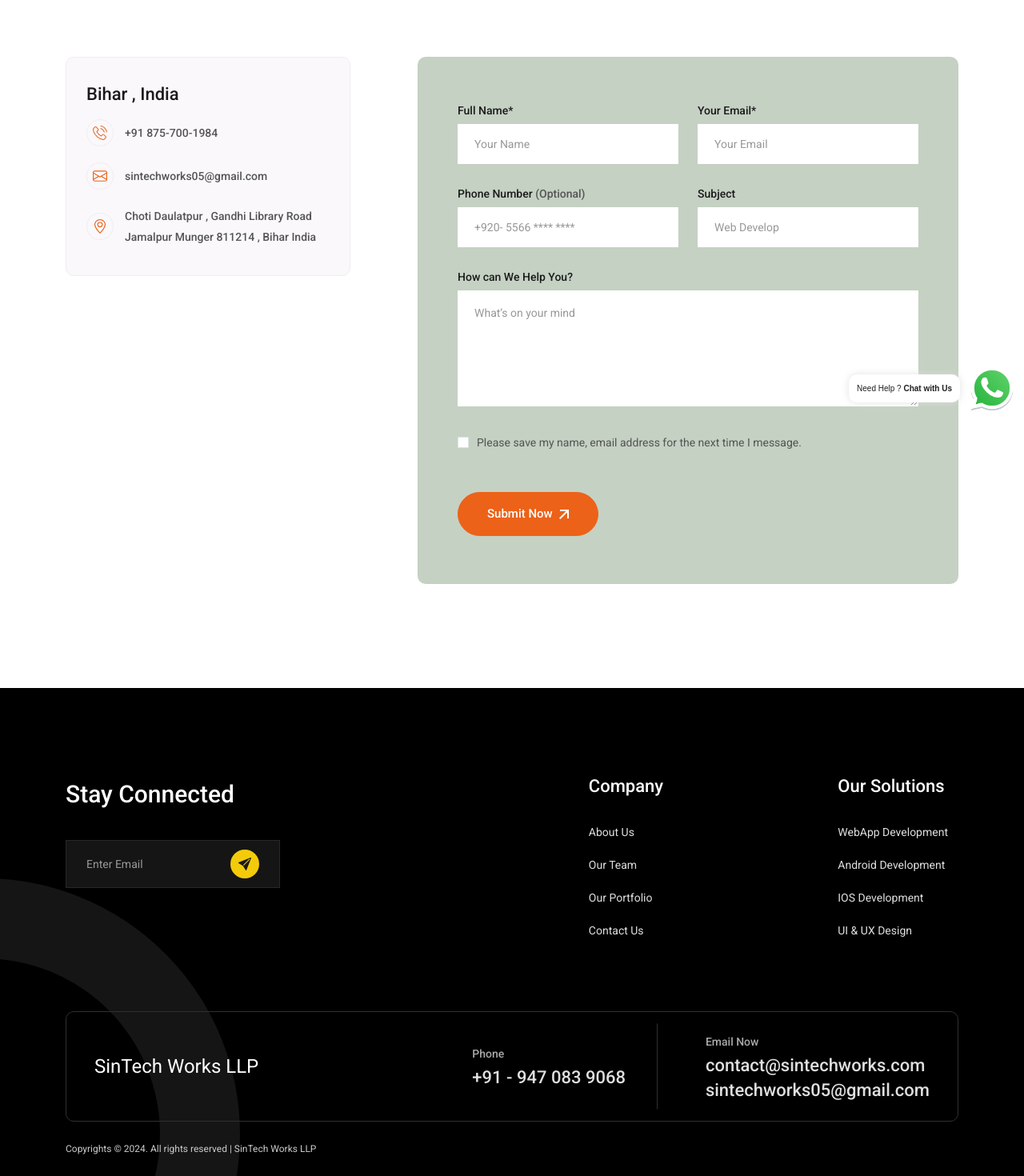
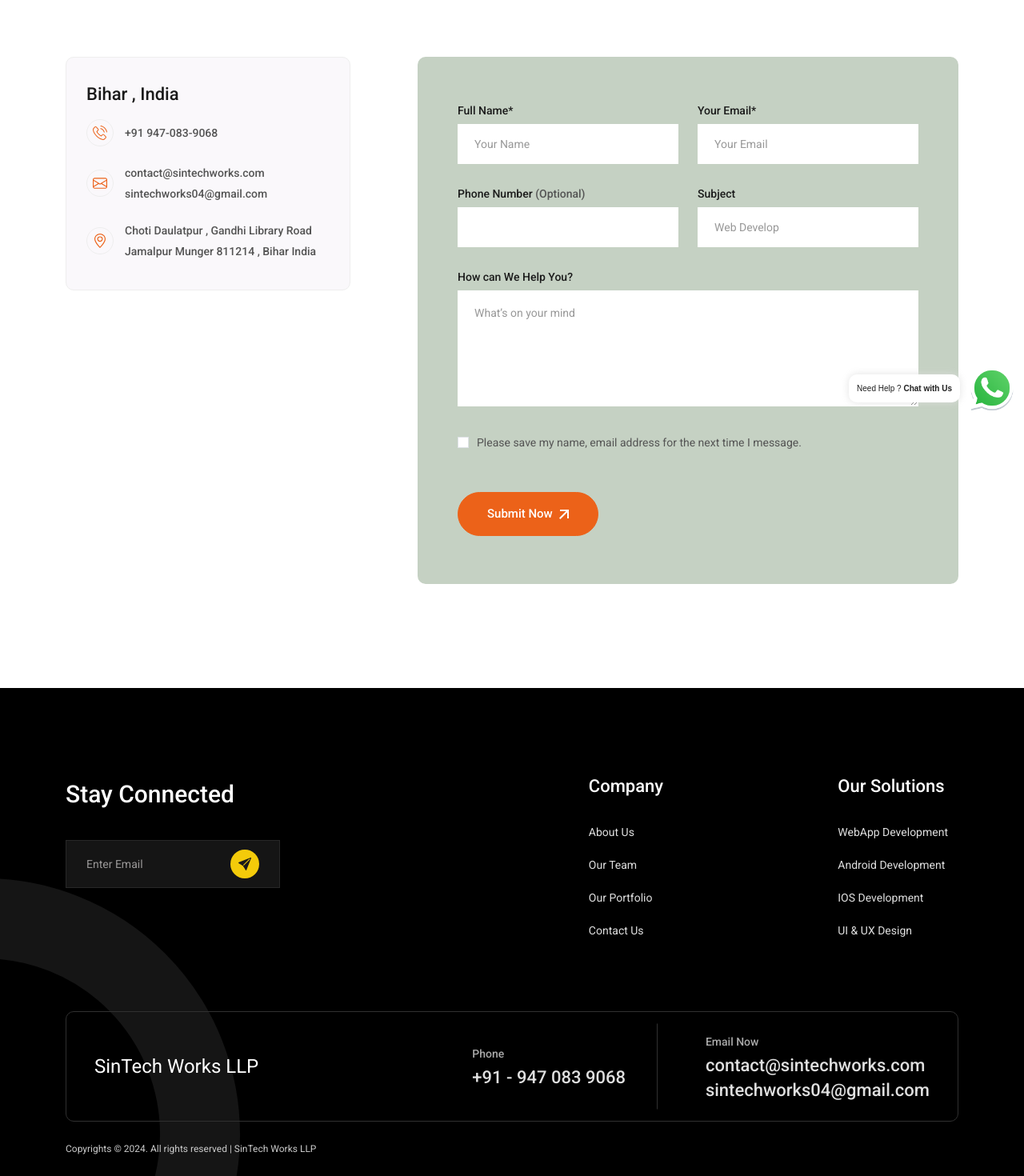
Before and after one commit to apsingh03/AgencySite, a Next.js app: page /contact in a window 1280 px wide. Shown: the part 275-1745 px from the top of the page at 80% size. Built offline with nearby package versions, Linux system fonts and the light colour scheme.

Commit message:
update in no

```diff
--- a/src/app/contact/page.js
+++ b/src/app/contact/page.js
@@ -40,7 +40,7 @@
                             </svg>
                           </div>
                           <div className="info">
-                            <a href="tel:+918757001984">+91 875-700-1984</a>
+                            <a href="tel:+918757001984">+91 947-083-9068</a>
                           </div>
                         </li>
                         <li>
@@ -55,8 +55,11 @@
                             </svg>
                           </div>
                           <div className="info">
-                            <a href="mailto:sintechworks05@gmail.com">
-                              sintechworks05@gmail.com
+                            <a href="mailto:contact@gmail.com">
+                              contact@sintechworks.com
+                            </a>
+                            <a href="mailto:sintechworks04@gmail.com">
+                              sintechworks04@gmail.com
                             </a>
                           </div>
                         </li>
@@ -105,10 +108,7 @@
                           <label>
                             Phone Number <span>(Optional)</span>
                           </label>
-                          <input
-                            type="text"
-                            placeholder="+920- 5566 **** ****"
-                          />
+                          <input type="text" />
                         </div>
                       </div>
                       <div className="col-md-6">
--- a/src/components/Footer/Footer2.js
+++ b/src/components/Footer/Footer2.js
@@ -220,8 +220,8 @@
                             </a>
                           </h5>
                           <h5>
-                            <a href="mailto:sintechworks05@gmail.com">
-                              sintechworks05@gmail.com
+                            <a href="mailto:sintechworks04@gmail.com">
+                              sintechworks04@gmail.com
                             </a>
                           </h5>
                         </li>
--- a/src/components/common/Sidebar.js
+++ b/src/components/common/Sidebar.js
@@ -126,7 +126,7 @@
                     <div className="contact">
                       <span>Phone</span>
                       <h6>
-                        <a href="tel:+91918757001984">+91 - 875 700 1984</a>
+                        <a href="tel:+91918757001984">+91 - 947 083 9068</a>
                       </h6>
                     </div>
                   </li>
@@ -143,9 +143,15 @@
                     </div>
                     <div className="contact">
                       <span>Email Now</span>
+
                       <h6>
-                        <a href="mailto:sintechworks05@gmail.com">
-                          sintechworks05@gmail.com
+                        <a href="mailto:contact@sintechworks.com">
+                          contact@sintechworks.com
+                        </a>
+                      </h6>
+                      <h6>
+                        <a href="mailto:sintechworks04@gmail.com">
+                          sintechworks04@gmail.com
                         </a>
                       </h6>
                     </div>
--- a/src/components/header/Header.js
+++ b/src/components/header/Header.js
@@ -82,7 +82,7 @@
               <ul className="topbar-right">
                 <li>Sun-Tue (9:00 am-7.00 pm)</li>
                 <li>
-                  <a href="mailto:sintechworks05@gmail.com">
+                  <a href="mailto:sintechworks04@gmail.com">
                     <svg
                       xmlns="http://www.w3.org/2000/svg"
                       width={14}
@@ -93,7 +93,7 @@
                         <path d="M12.8333 0H1.16668C0.523223 0 0 0.498307 0 1.11112V8.88891C0 9.50169 0.523223 10 1.16668 10H12.8334C13.4768 10 14 9.50169 14 8.88888V1.11112C14 0.498307 13.4768 0 12.8333 0ZM1.16668 0.555547H12.8334C12.8763 0.555547 12.9142 0.570469 12.9545 0.578906C11.9445 1.4593 8.59532 4.37732 7.42328 5.38302C7.33157 5.46169 7.18375 5.55555 7.00003 5.55555C6.8163 5.55555 6.66848 5.46169 6.57647 5.38276C5.40455 4.37721 2.05518 1.45904 1.0453 0.578958C1.08571 0.570521 1.12366 0.555547 1.16668 0.555547ZM0.583324 8.88888V1.11112C0.583324 1.05669 0.600551 1.00732 0.615973 0.957578C1.38904 1.63143 3.72594 3.66747 5.24122 4.97979C3.73086 6.21539 1.39336 8.32602 0.614141 9.03367C0.600387 8.98643 0.583324 8.94023 0.583324 8.88888ZM12.8333 9.44445H1.16668C1.12008 9.44445 1.07866 9.42898 1.03515 9.41909C1.84034 8.68805 4.19273 6.56529 5.67654 5.35635C5.8461 5.50294 6.0159 5.64928 6.18595 5.79536C6.42636 6.00208 6.70775 6.11112 7 6.11112C7.29225 6.11112 7.57364 6.00206 7.81375 5.79562C7.98389 5.64945 8.1538 5.50303 8.32347 5.35635C9.80736 6.56516 12.1594 8.68776 12.9648 9.41909C12.9213 9.42898 12.88 9.44445 12.8333 9.44445ZM13.4167 8.88888C13.4167 8.94021 13.3996 8.98643 13.3859 9.03367C12.6064 8.32565 10.2691 6.21526 8.7588 4.97982C10.2741 3.6675 12.6107 1.63164 13.384 0.957526C13.3994 1.00727 13.4167 1.05667 13.4167 1.11109V8.88888Z" />
                       </g>
                     </svg>
-                    sintechworks05@gmail.com
+                    sintechworks04@gmail.com
                   </a>
                 </li>
                 <li>
--- a/src/components/header/Header4.js
+++ b/src/components/header/Header4.js
@@ -316,7 +316,7 @@
                       <g>
                         <path d="M12.8766 9.18937C12.0195 9.18937 11.1779 9.05531 10.3804 8.79176C9.98274 8.65617 9.53004 8.76139 9.27064 9.02571L7.69648 10.214C5.87091 9.23954 4.74639 8.11538 3.7852 6.30352L4.93856 4.77038C5.23821 4.47113 5.34569 4.03399 5.21692 3.62384C4.95223 2.82212 4.81777 1.98092 4.81777 1.12342C4.81781 0.503962 4.31385 0 3.69442 0H1.12335C0.503962 0 0 0.503962 0 1.12335C0 8.22363 5.77637 14 12.8766 14C13.496 14 14 13.496 14 12.8766V10.3127C14 9.69333 13.496 9.18937 12.8766 9.18937ZM13.2222 12.8766C13.2222 13.0673 13.0673 13.2222 12.8766 13.2222C6.20512 13.2222 0.7778 7.79484 0.7778 1.12339C0.7778 0.932747 0.932748 0.7778 1.12339 0.7778H3.69446C3.8851 0.7778 4.04005 0.932747 4.04005 1.12339C4.04005 2.06408 4.18778 2.98731 4.47678 3.86195C4.51703 3.99108 4.48436 4.12474 4.35373 4.26073L3.01692 6.03118C2.97302 6.08933 2.94633 6.15864 2.93988 6.23121C2.93344 6.30379 2.9475 6.37672 2.98046 6.4417C4.07155 8.58628 5.39735 9.91208 7.5571 11.0187C7.6885 11.0875 7.84953 11.0731 7.96879 10.983L9.77992 9.61094C9.8252 9.56579 9.88218 9.53419 9.94445 9.5197C10.0067 9.50521 10.0718 9.5084 10.1324 9.52891C11.013 9.81981 11.9363 9.96717 12.8766 9.96717C13.0673 9.96717 13.2222 10.1221 13.2222 10.3128V12.8766Z" />
                       </g>
-                    </svg>{" "}
+                    </svg>
                     +91 - 947 083 9068
                   </a>
                 </li>
```
